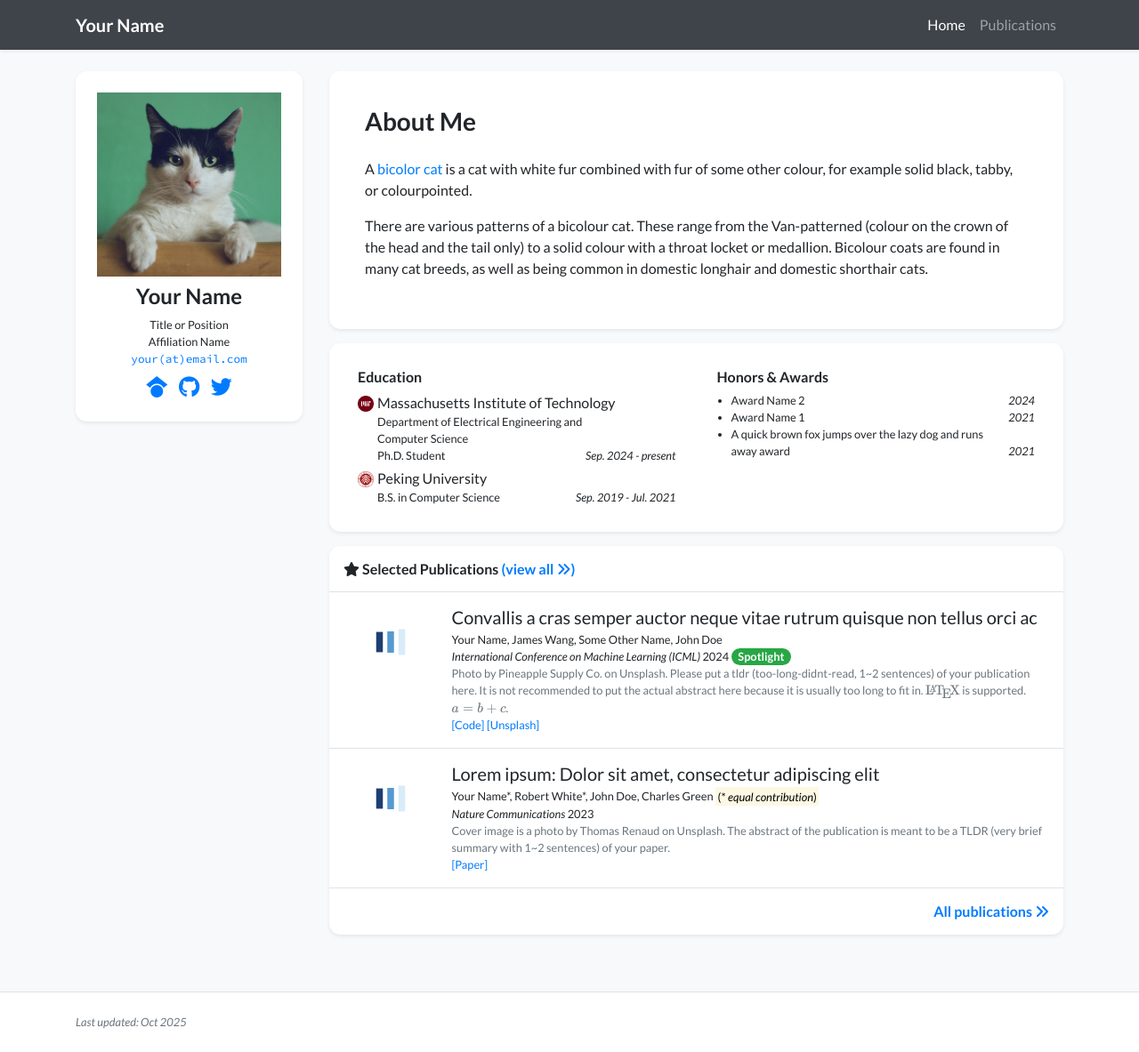
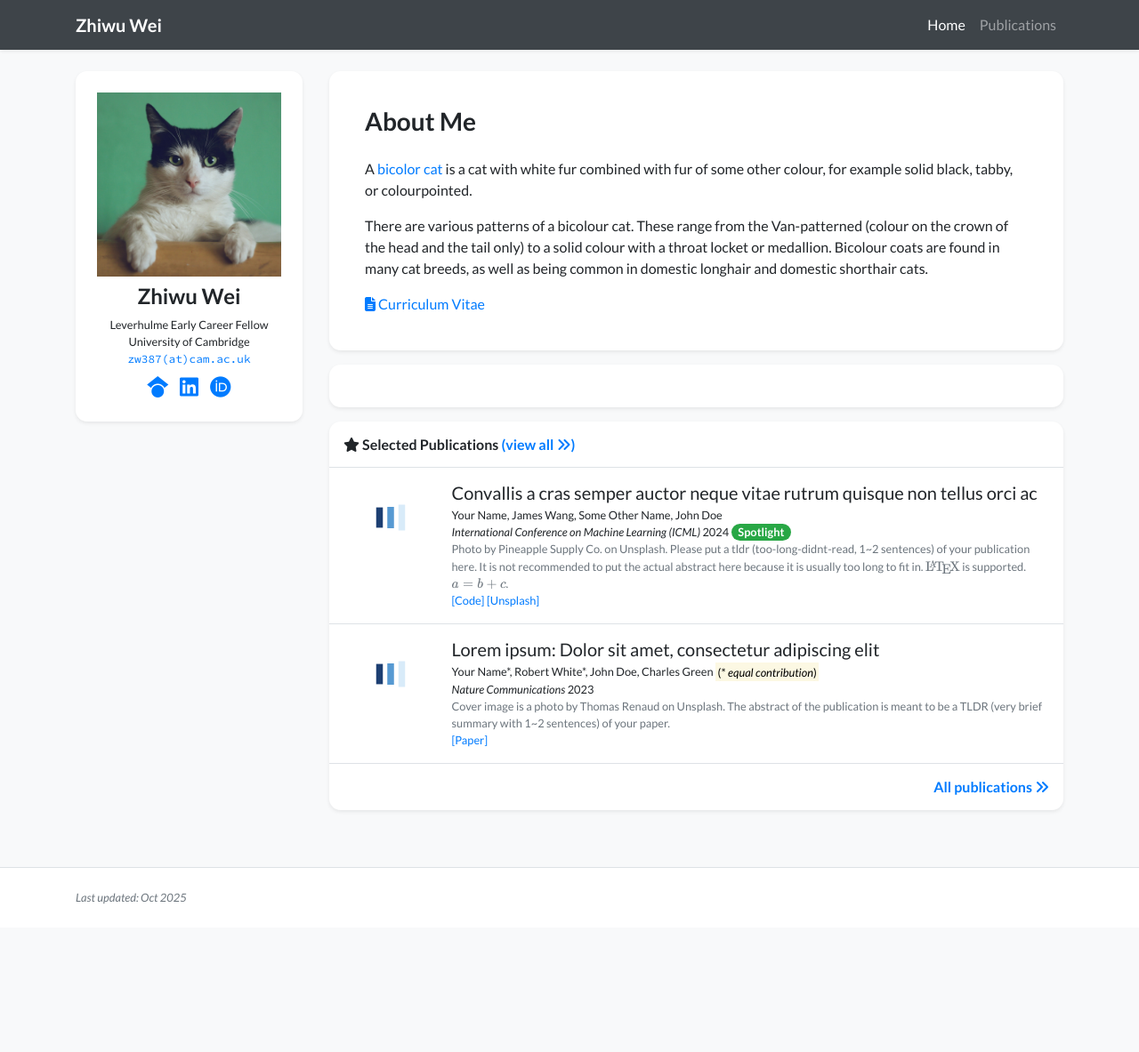
Before and after one commit to Zhiwu-Wei/Zhiwu-Wei.github.io, a Jekyll site: the page built from index.html, in a window 1280 px wide and 1183 px high. Shown: the whole window at 89% size. Built offline with Jekyll 4.4.1, drawn with Linux system fonts in a browser that asks for light colours; nearby versions of some CDN libraries; a style sheet for code colours, icons or effects is not loaded.

Commit message:
Update profile with new personal details
Updated personal information and commented out sections.

```diff
--- a/_data/profile.yml
+++ b/_data/profile.yml
@@ -1,23 +1,23 @@
-primary_name: "Your Name"
+primary_name: "Zhiwu Wei"
 secondary_name: ""
-navbar_name: "Your Name"
+navbar_name: "Zhiwu Wei"
 
 positions:
-- name: Title or Position
-- name: Affiliation Name
+- name: Leverhulme Early Career Fellow
+- name: University of Cambridge
   logo: /assets/images/badges/MIT_Social_circle.png  # Logo is optional
 
 
-email: "your@email.com"
-# cv_link: link-to-your-cv-file
+email: "zw387@cam.ac.uk"
+cv_link: link-to-your-cv-file
 gscholar: xFmQpf4AAAAJ  # This is an example, replace it with your own Google Scholar ID
-github: your_github_id
-twitter: your_twitter_id  # Do not include the '@' symbol
+# github: your_github_id
+# twitter: your_twitter_id  # Do not include the '@' symbol
 # wechat_qrcode: /assets/images/etc/wechat.jpg
 # wechat_prompt: >-
 #   Please tell me your <strong>name</strong> and <strong>affiliation</strong> (current or past) when adding my wechat. Thanks!
-# linkedin: your-linked-in-id
-# orcid: 0000-0000-0000-0000
+linkedin: your-linked-in-id
+orcid: 0000-0000-0000-0000
 
 short_bio_text_justify: false
 short_bio: >-
@@ -34,17 +34,17 @@ portrait_url: /assets/images/photos/portrait.jpg
 portrait_caption: >-
   Photo by Manja Vitolic on Unsplash (this caption is optional, comment it out to disable).
 
-education:
-- name: Massachusetts Institute of Technology
-  logo: /assets/images/badges/MIT_Social_circle.png
-  position: >-
-    Department of Electrical Engineering and Computer Science <br/>
-    Ph.D. Student
-  date: Sep. 2024 - present
-- name: Peking University
-  logo: /assets/images/badges/PKU_red.png
-  position: B.S. in Computer Science
-  date: Sep. 2019 - Jul. 2021
+# education:
+# - name: Massachusetts Institute of Technology
+#   logo: /assets/images/badges/MIT_Social_circle.png
+#   position: >-
+#     Department of Electrical Engineering and Computer Science <br/>
+#     Ph.D. Student
+#   date: Sep. 2024 - present
+# - name: Peking University
+#   logo: /assets/images/badges/PKU_red.png
+#   position: B.S. in Computer Science
+#   date: Sep. 2019 - Jul. 2021
 
 # experience:
 # - name: Peking University
@@ -52,10 +52,10 @@ education:
 #   position: Research Intern
 #   date: Sep. 2019 - Jul. 2021
 
-awards:
-- name: Award Name 2
-  date: 2024
-- name: Award Name 1
-  date: 2021
-- name: A quick brown fox jumps over the lazy dog and runs away award
-  date: 2021
+# awards:
+# - name: Award Name 2
+#   date: 2024
+# - name: Award Name 1
+#   date: 2021
+# - name: A quick brown fox jumps over the lazy dog and runs away award
+#   date: 2021
```
